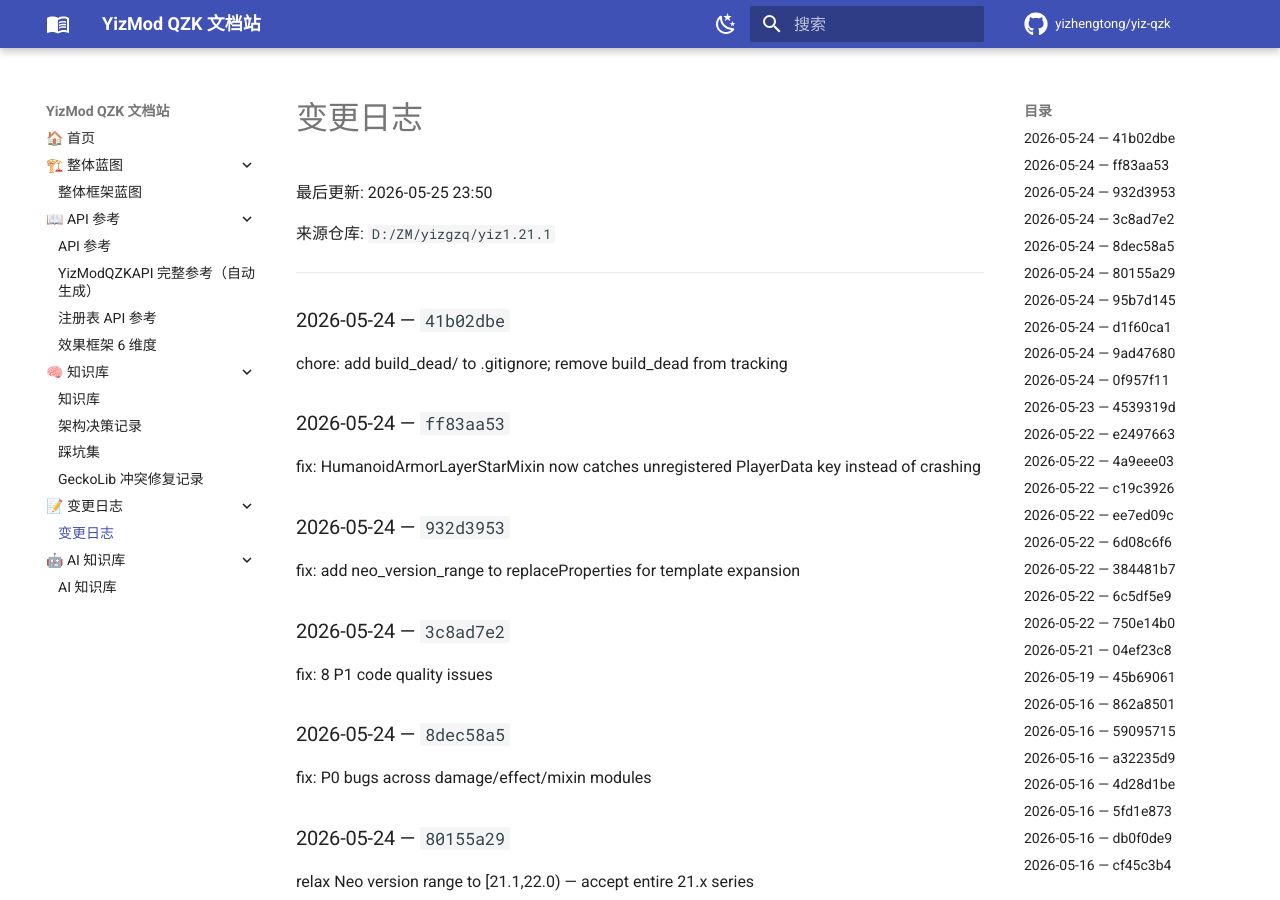
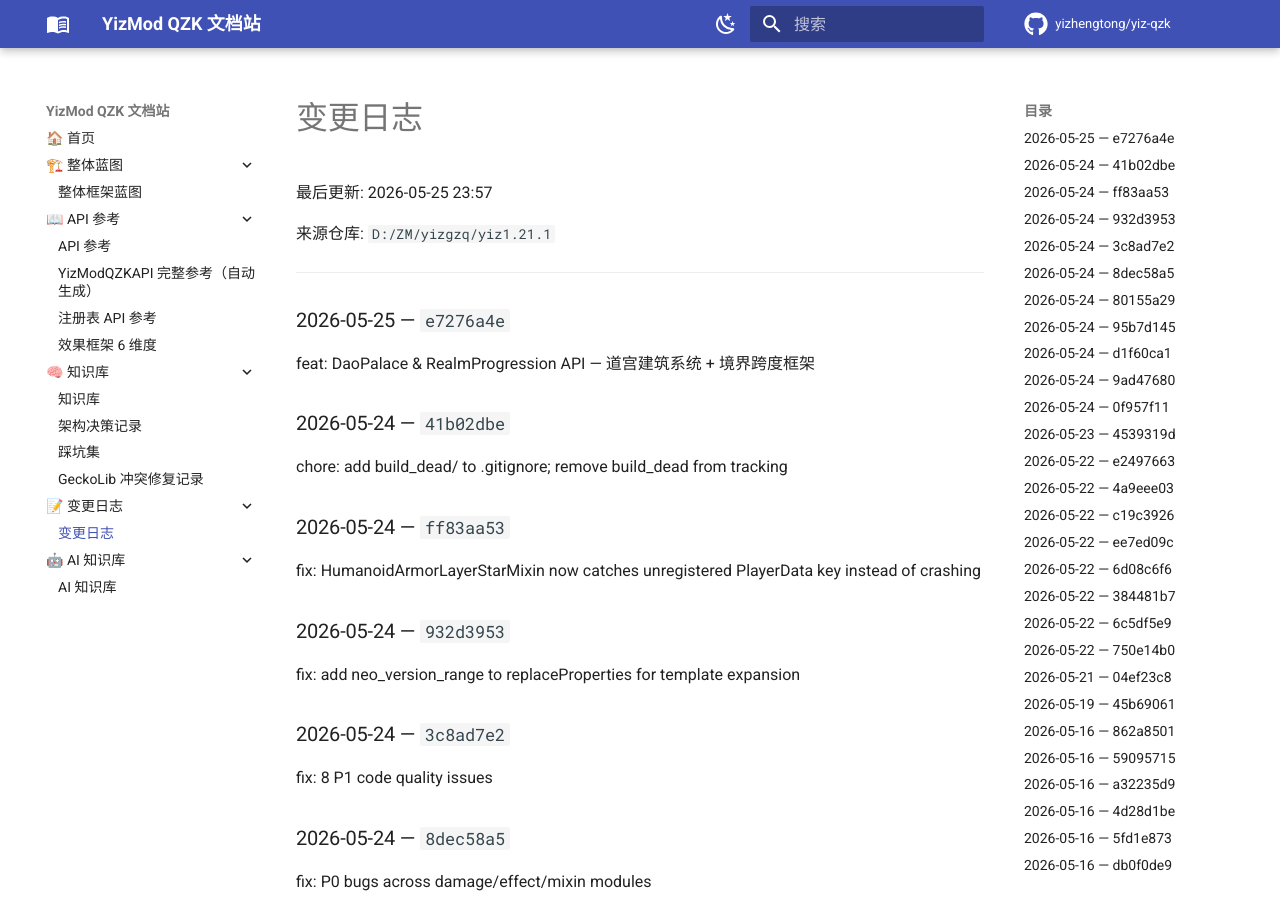
Before and after one commit to yizhengtong/yizqzk-docs, an MkDocs documentation site: the page built from docs/changelog/index.md, in a window 1280 px wide and 900 px high. Built offline with MkDocs 1.6.1 and Material for MkDocs 9.7.7, drawn with Linux system fonts in a browser that asks for light colours; comment, search, counter and statistics services are not loaded.

Commit message:
docs: auto-update 2026-05-25_23:58 — DaoPalace + RealmProgression API
Co-Authored-By: Claude Opus 4.7 <noreply@anthropic.com>

```diff
--- a/docs/changelog/index.md
+++ b/docs/changelog/index.md
@@ -1,10 +1,14 @@
 # 变更日志
 
-最后更新: 2026-05-25 23:50
+最后更新: 2026-05-25 23:57
 
 来源仓库: `D:/ZM/yizgzq/yiz1.21.1`
 
 ---
+
+### 2026-05-25 — `e7276a4e`
+
+feat: DaoPalace & RealmProgression API — 道宫建筑系统 + 境界跨度框架
 
 ### 2026-05-24 — `41b02dbe`
 
--- a/docs/llm/knowledge.json
+++ b/docs/llm/knowledge.json
@@ -321,6 +321,10 @@
   ],
   "changelog": [
     {
+      "title": "2026-05-25 — `e7276a4e`",
+      "content": "feat: DaoPalace & RealmProgression API — 道宫建筑系统 + 境界跨度框架"
+    },
+    {
       "title": "2026-05-24 — `41b02dbe`",
       "content": "chore: add build_dead/ to .gitignore; remove build_dead from tracking"
     },
```
